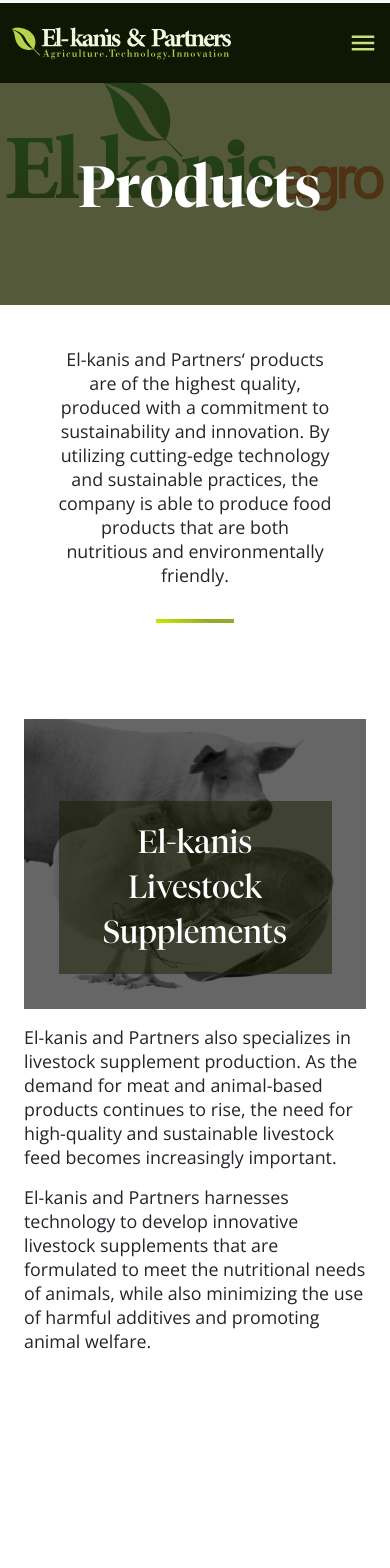
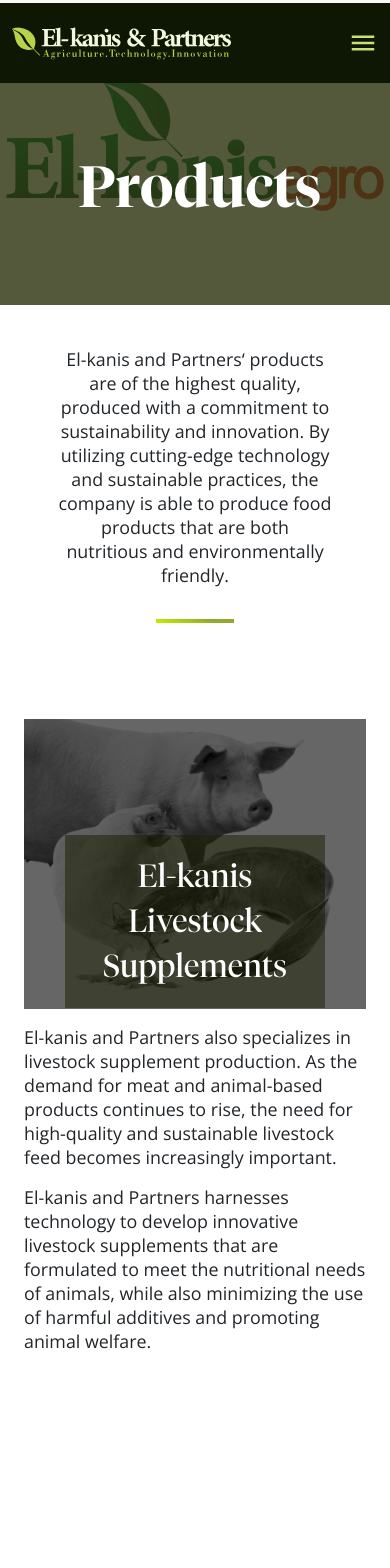
Before and after one commit to AbayomiOlaoye/elkanis_official_website, a React (Create React App) app: page /products in a window 390 px wide. Shown: the top 1568 px of the page. Built offline with nearby package versions, Linux system fonts and the light colour scheme.

Commit message:
Restore broken code

```diff
--- a/src/components/sections/css/about.css
+++ b/src/components/sections/css/about.css
@@ -464,6 +464,7 @@ img.livestock--img {
 
 .stat--text {
   font-size: 12px;
+  text-align: center;
 }
 
 .counter-land,
--- a/src/components/sections/css/products.module.scss
+++ b/src/components/sections/css/products.module.scss
@@ -37,10 +37,10 @@
 
     .title {
       position: absolute;
-      top: 55vh;
+      top: 59vh;
       z-index: 5;
       color: #fff;
-      max-width: 70%;
+      max-width: 260px;
       font-size: 2rem;
       justify-self: center;
       align-self: center;
@@ -64,6 +64,12 @@
       gap: 0.8rem;
       background: var(--primary--06);
 
+      .statsText {
+        font-size: 0.8rem;
+        font-weight: 600;
+        color: var(--primary--03);
+      }
+
       .statsIcon {
         width: 70px;
       }
@@ -71,17 +77,15 @@
       &:nth-child(2) {
         width: 80%;
         background: var(--primary--09);
+
+        .statsText {
+          color: var(--primary--04);
+        }
       }
 
       .textDiv {
         align-items: flex-start;
         color: var(--primary--04);
-
-        .statsText {
-          font-size: 0.8rem;
-          font-weight: 600;
-          color: var(--primary--03);
-        }
       }
     }
   }
@@ -124,6 +128,7 @@
       background-color: #fff;
       padding: 0.5rem;
       border-radius: 0 20px 20px 0;
+      min-height: 100%;
 
       p {
         font-size: 14px;
@@ -207,7 +212,7 @@
         top: -33vh;
         z-index: 5;
         color: #fff;
-        max-width: 70%;
+        max-width: 225px;
         font-size: 2rem;
         justify-self: center;
         align-self: center;
@@ -239,7 +244,6 @@
       .statsText {
         font-size: 0.8rem;
         font-weight: 600;
-        text-align: left;
       }
 
       .statsIcon {
--- a/src/components/sub/ProductCard.js
+++ b/src/components/sub/ProductCard.js
@@ -12,7 +12,7 @@ const ProductCard = ({ products }) => {
   const [smallScreen, setSmallScreen] = useState(false);
   useEffect(() => {
     const updateMembers = () => {
-      const isSmallScreen = window.innerWidth <= 768;
+      const isSmallScreen = window.innerWidth < 768;
       if (isSmallScreen) {
         setSmallScreen(true);
       } else {
```
